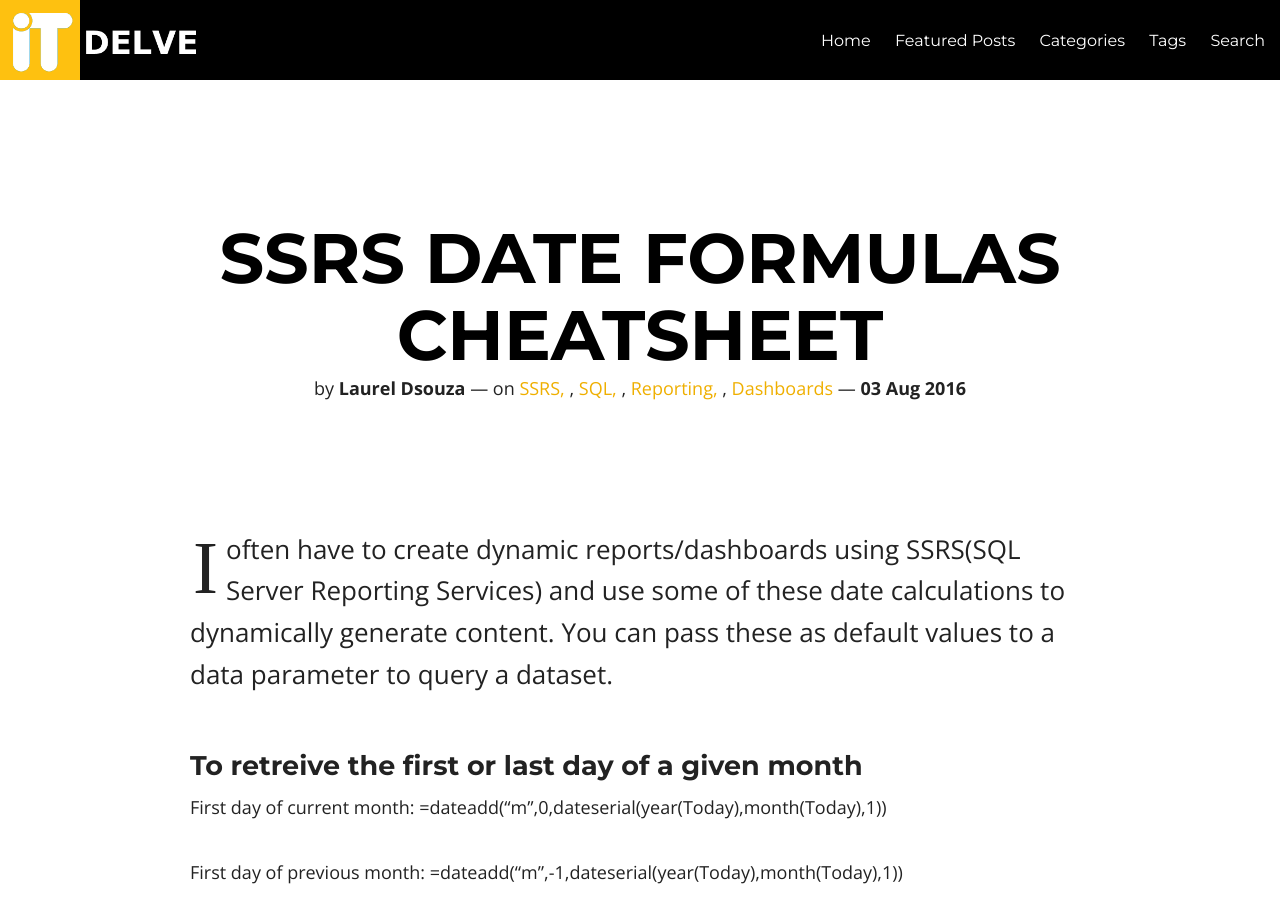
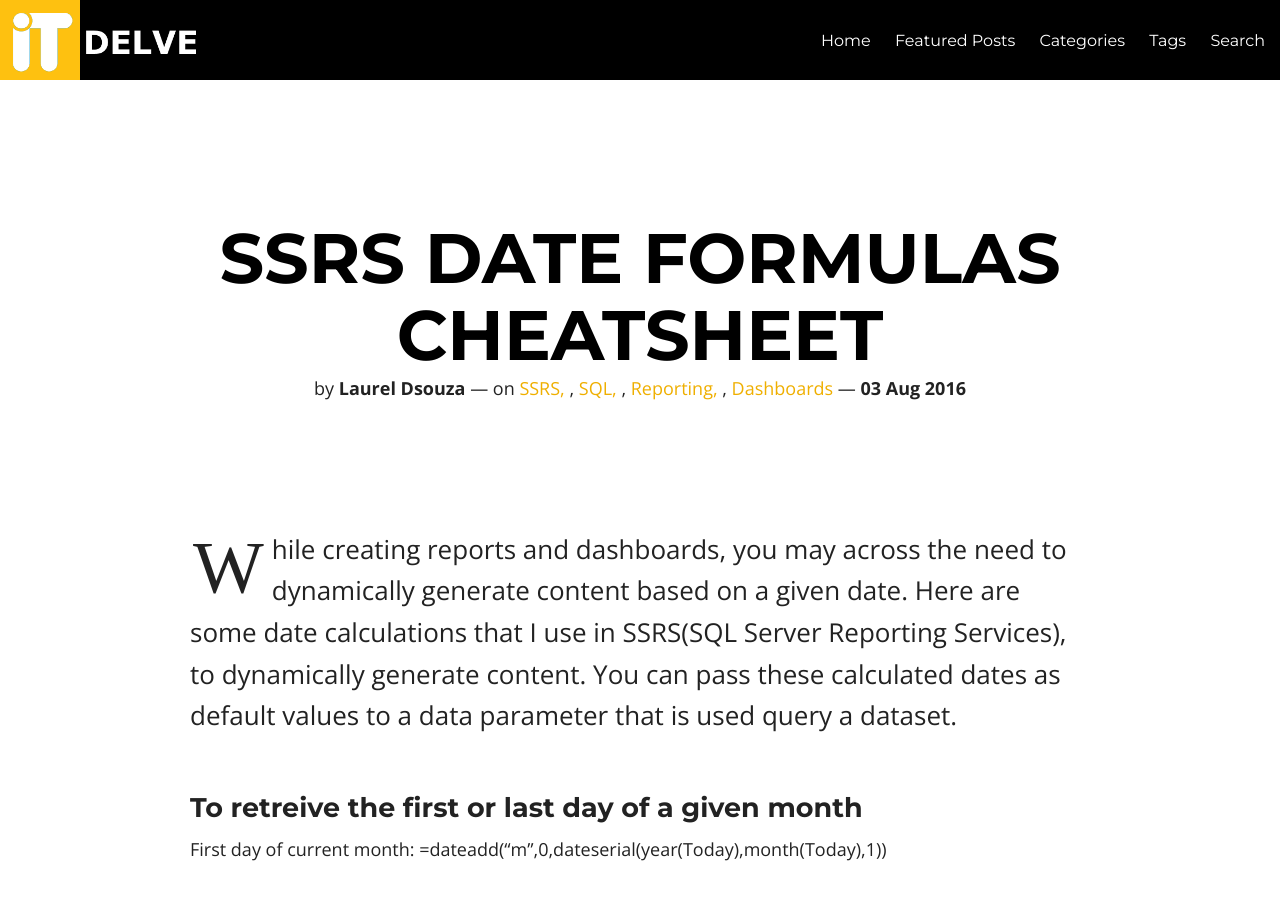
Before and after one commit to ldsouza/ldsouza.github.io, a Jekyll site: the page built from _posts/2016-08-03-ssrs-date-formulas-cheatsheet.md, in a window 1280 px wide and 900 px high. Built offline with Jekyll 4.4.1, drawn with Linux system fonts in a browser that asks for light colours; nearby versions of some CDN libraries; comment, search, counter and statistics services are not loaded.

Commit message:
Update 2016-08-03-ssrs-date-formulas-cheatsheet.md

```diff
--- a/_posts/2016-08-03-ssrs-date-formulas-cheatsheet.md
+++ b/_posts/2016-08-03-ssrs-date-formulas-cheatsheet.md
@@ -11,7 +11,7 @@ categories:
 description: 'Date Calculations to dynamically generate content '
 headline: SSRS Date Formulas Cheatsheet
 ---
-I often have to create dynamic reports/dashboards using SSRS(SQL Server Reporting Services) and use some of these date calculations to dynamically generate content. You can pass these as default values to a data parameter to query a dataset.
+While creating reports and dashboards, you may across the need to dynamically generate content based on a given date. Here are some date calculations that I use in SSRS(SQL Server Reporting Services), to dynamically generate content.  You can pass these calculated dates as default values to a data parameter that is used query a dataset.
 
 ### To retreive the first or last day of a given month
 
```
